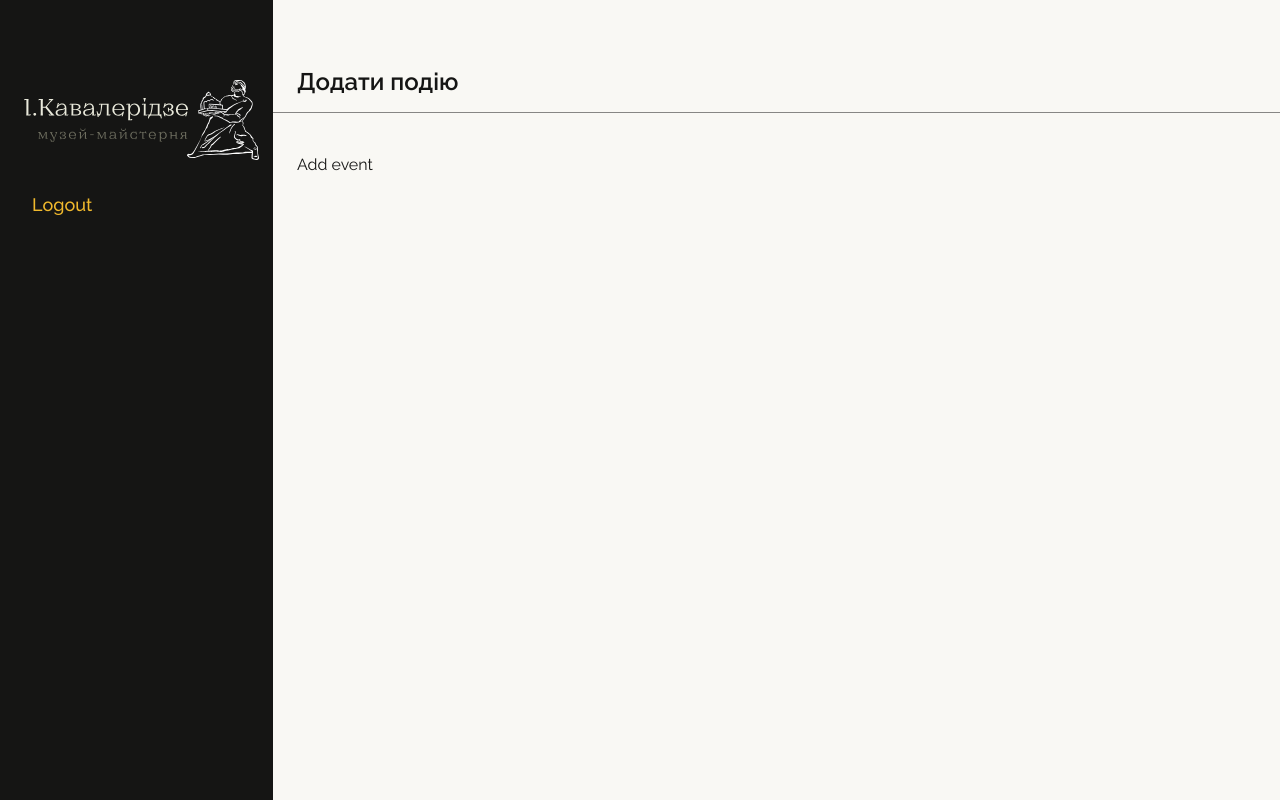
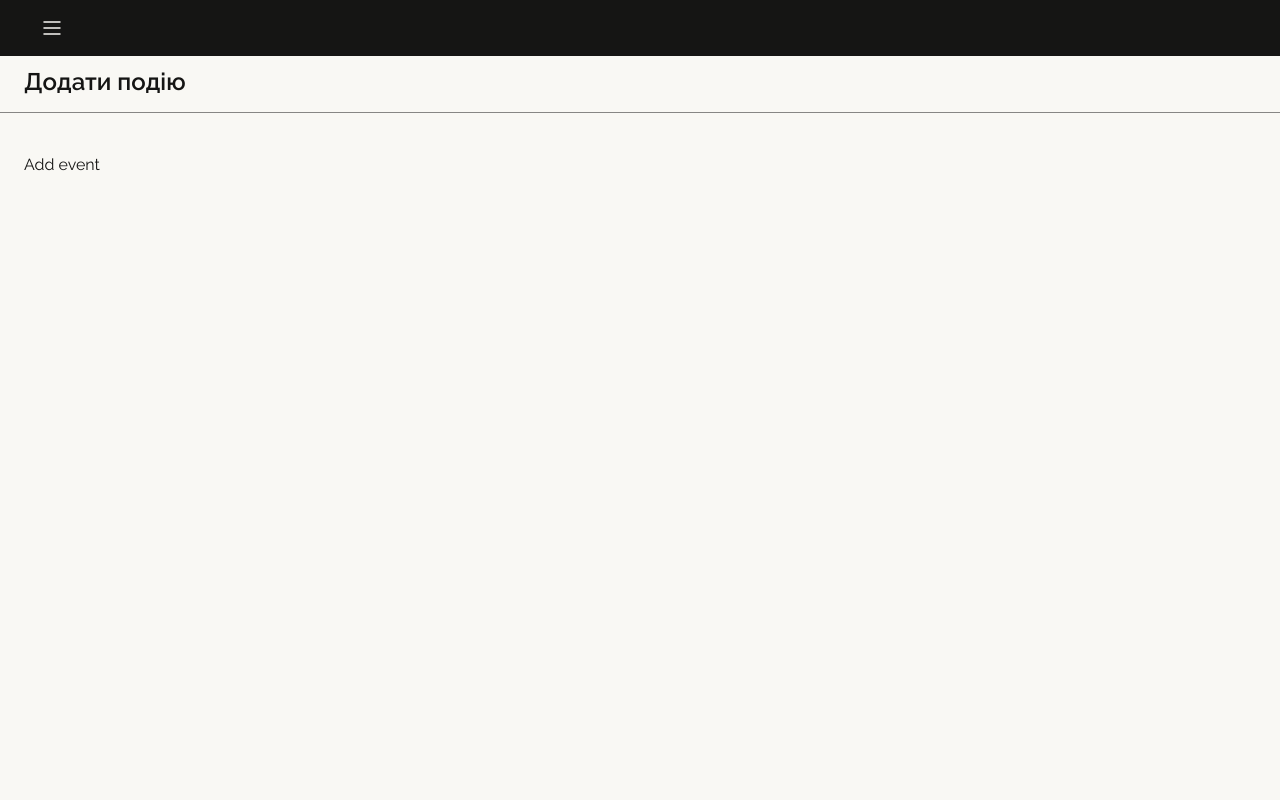
Before and after one commit to baza-trainee/kavaleridze-admin, a React (Vite) app: page /login in a window 1280 px wide. Both pictures are taken after a click on the button "Login". Built offline with nearby package versions, Linux system fonts and the light colour scheme.

Commit message:
add message

```diff
--- a/package.json
+++ b/package.json
@@ -15,6 +15,7 @@
     "@mui/material": "^5.14.11",
     "@mui/x-date-pickers": "^6.15.0",
     "axios": "^1.5.1",
+    "path": "^0.12.7",
     "react": "^18.2.0",
     "react-dom": "^18.2.0",
     "react-easy-crop": "^5.0.2",
--- /dev/null
+++ b/src/components/ButtonWithIcon/ButtonWithIcon.tsx
@@ -0,0 +1,20 @@
+import { Button, ButtonProps } from '@mui/material';
+import { FC } from 'react';
+import SvgSpriteIcon from './SvgSpriteIcon';
+
+interface ButtonWithIconProps extends ButtonProps {
+  title: string;
+  svgSpriteId: string;
+  variant?: 'primary' | 'secondary' | 'text' | 'tertiary';
+  to?: string;
+}
+
+const ButtonWithIcon: FC<ButtonWithIconProps> = ({ title, svgSpriteId, ...props }) => {
+  return (
+    <Button variant="primary" endIcon={<SvgSpriteIcon svgSpriteId={svgSpriteId} />} {...props}>
+      {title}
+    </Button>
+  );
+};
+
+export default ButtonWithIcon;
--- /dev/null
+++ b/src/components/ButtonWithIcon/SvgSpriteIcon.tsx
@@ -0,0 +1,17 @@
+import { SvgIcon, SvgIconProps } from '@mui/material';
+import { FC } from 'react';
+import spriteSvg from '@/assets/images/sprite.svg';
+interface SvgSpriteIconProps extends SvgIconProps {
+  svgSpriteId: string;
+  fontSize?: 'small' | 'medium' | 'large';
+}
+
+const SvgSpriteIcon: FC<SvgSpriteIconProps> = ({ svgSpriteId, fontSize = 'small', ...props }) => {
+  return (
+    <SvgIcon fontSize={fontSize} {...props}>
+      <use href={`${spriteSvg}#${svgSpriteId}`}></use>
+    </SvgIcon>
+  );
+};
+
+export default SvgSpriteIcon;
--- a/src/components/NavBar/NavBar.tsx
+++ b/src/components/NavBar/NavbarDekstop/NavBar.tsx
@@ -2,23 +2,15 @@ import { FC } from 'react';
 import { Box, Button } from '@mui/material';
 import useAuth from '@/hooks/useAuth';
 import logo from '@/assets/images/Logo.svg';
+import { Wrapper } from './style';
 
 const NavBar: FC = () => {
   const { signOut } = useAuth();
   return (
-    <Box
-      sx={{
-        backgroundColor: (theme) => theme.palette.common.black,
-        color: (theme) => theme.palette.common.white,
-        minWidth: 240,
-        minHeight: '100vh',
-        pt: 10,
-        pl: 3,
-      }}
-    >
+    <Wrapper>
       <Box component="img" src={logo} alt="logo" mb={2} />
       <Button onClick={() => signOut()}>Logout</Button>
-    </Box>
+    </Wrapper>
   );
 };
 
--- /dev/null
+++ b/src/components/NavBar/NavbarDekstop/style.ts
@@ -0,0 +1,19 @@
+import { styled, Box } from '@mui/material';
+
+export const Wrapper = styled(Box)(({ theme }) => ({
+  backgroundColor: theme.palette.common.black,
+  color: theme.palette.common.white,
+  minWidth: 240,
+  minHeight: '100vh',
+  pt: 10,
+  pl: 3,
+  // [theme.breakpoints.up('md')]: {
+  //   fontSize: 18,
+  //   order: 'initial',
+  //   lineHeight: 1.555, //28px,
+  //   alignSelf: 'end',
+  // },
+  // [theme.breakpoints.up('lg')]: {
+  //   fontSize: 18,
+  // },
+}));
--- /dev/null
+++ b/src/components/NavBar/NavbarMobile/NavBarMobile.tsx
@@ -0,0 +1,27 @@
+import { FC } from 'react';
+import { Box, Button } from '@mui/material';
+import useAuth from '@/hooks/useAuth';
+import logo from '@/assets/images/Logo.svg';
+import { MobileHeader, Wrapper } from './style';
+import { useState } from 'react';
+import ButtonWithIcon from '@/components/ButtonWithIcon/ButtonWithIcon';
+const NavBarMobile: FC = () => {
+  const { signOut } = useAuth();
+  const [open, setOpen] = useState(false);
+  return (
+    <>
+      {open ? (
+        <Wrapper>
+          <Box component="img" src={logo} alt="logo" mb={2} />
+          <Button onClick={() => setOpen(false)}>X</Button>
+        </Wrapper>
+      ) : (
+        <MobileHeader>
+          <ButtonWithIcon sx={{ color: 'inherit' ,p:0}} svgSpriteId='menu' title='' variant='text' onClick={() => setOpen(true)} />
+        </MobileHeader>
+      )}
+    </>
+  );
+};
+
+export default NavBarMobile;
--- /dev/null
+++ b/src/components/NavBar/NavbarMobile/style.ts
@@ -0,0 +1,29 @@
+import { styled, Box } from '@mui/material';
+
+export const Wrapper = styled(Box)(({ theme }) => ({
+  backgroundColor: theme.palette.common.black,
+  color: theme.palette.common.white,
+  minWidth: 240,
+  minHeight: '100vh',
+  pt: 10,
+  pl: 3,
+  // [theme.breakpoints.up('md')]: {
+  //   fontSize: 18,
+  //   order: 'initial',
+  //   lineHeight: 1.555, //28px,
+  //   alignSelf: 'end',
+  // },
+  // [theme.breakpoints.up('lg')]: {
+  //   fontSize: 18,
+  // },
+}));
+export const MobileHeader = styled(Box)(({ theme }) => ({
+  backgroundColor: theme.palette.common.black,
+  padding: '16px',
+  position:'fixed',
+  display:'flex',
+  justifyContent:"flex-start",
+  top:0,
+  right:0,
+  left:0,
+}));
--- a/src/components/SharedLayout/SharedLayout.tsx
+++ b/src/components/SharedLayout/SharedLayout.tsx
@@ -2,6 +2,7 @@ import { useLocation, Navigate, Outlet } from 'react-router-dom';
 import { Stack } from '@mui/material';
 import useAuth from '@/hooks/useAuth';
 import NavBar from '../NavBar/NavBar';
+import NavBarMobile from '../NavBar/NavbarMobile/NavBarMobile';
 
 const SharedLayout = () => {
   //ToDo: when Login form will be done, uncomment code below (8-14 line)
@@ -16,7 +17,7 @@ const SharedLayout = () => {
   //ToDo: add components for left bar below:
   return (
     <Stack direction="row">
-      <NavBar />
+      <NavBarMobile />
       <Outlet />
     </Stack>
   );
--- a/src/theme/themed-components/button.modifier.ts
+++ b/src/theme/themed-components/button.modifier.ts
@@ -4,6 +4,7 @@ declare module '@mui/material/Button' {
   interface ButtonPropsVariantOverrides {
     primary: true;
     secondary: true;
+    tertiary: true;
   }
 }
 export const MuiButton: Components<Theme>['MuiButton'] = {
@@ -65,6 +66,40 @@ export const MuiButton: Components<Theme>['MuiButton'] = {
       }),
     },
     {
+      props: { variant: 'tertiary' },
+      style: ({ theme }) => ({
+        padding: 0,
+        borderBottom: '1px solid',
+        borderColor: 'transparent',
+        fontFamily: 'Raleway',
+        lineHeight: 'normal',
+        fontWeight: 600,
+        backgroundColor: theme.palette.common.white,
+        color: theme.palette.common.black,
+
+        '& .MuiButton-endIcon': {
+          marginLeft: 4,
+        },
+
+        borderRadius: 0,
+        '&:hover': {
+          color: theme.palette.primary.dark,
+        },
+
+        '&:focus': {
+          borderBottom: '1px solid',
+          color: theme.palette.primary.dark,
+          borderColor: 'theme.palette.primary.dark',
+        },
+
+        '&:active': {},
+
+        '&:disabled': {
+          color: theme.palette.text.disabled,
+        },
+      }),
+    },
+    {
       props: { variant: 'secondary' },
       style: ({ theme }) => ({
         fontSize: '1.125rem',
--- a/vite.config.ts
+++ b/vite.config.ts
@@ -5,7 +5,7 @@ import react from '@vitejs/plugin-react';
 // https://vitejs.dev/config/
 export default defineConfig({
   plugins: [react()],
-  base: '/kavaleridze-admin/ ',
+  base: '/',
   preview: {
     host: true,
     port: 5174,
```
Also changed, not shown: src/assets/images/sprite.svg (added), 1 other file (tests, documents, lock files or other folders).
